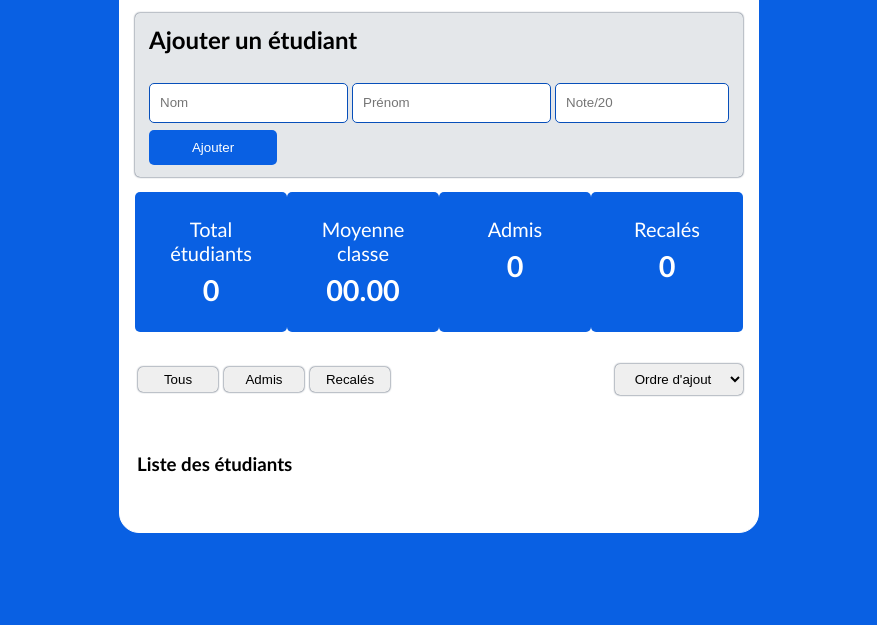
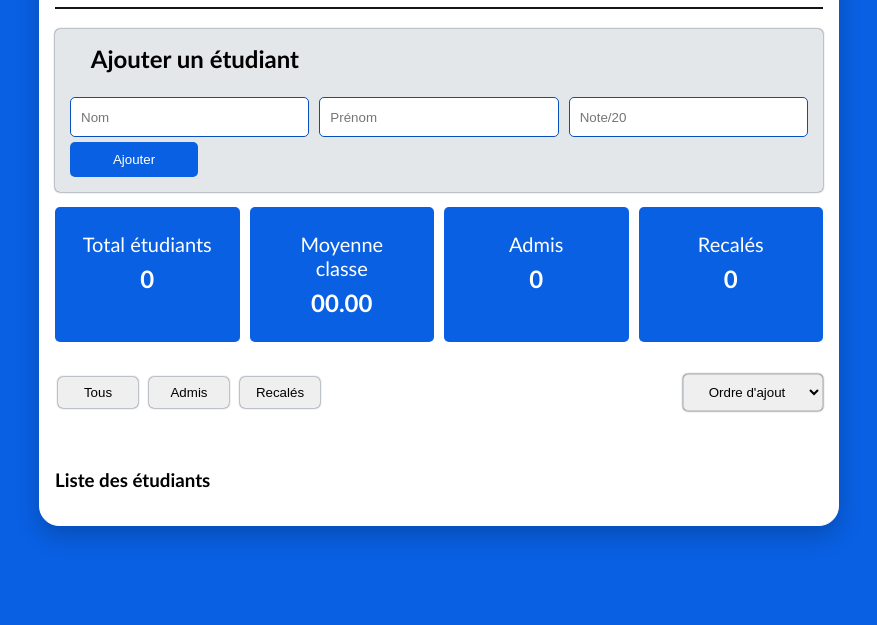
Before and after one commit to dahalanekassim1/gestionnaire-etudiants, a plain HTML site: page index.html in a window 1280 px wide. Shown: the part 175-800 px from the top of the page, without its empty margins (201-1078 px from the left). Drawn offline with Linux system fonts and the light colour scheme.

Commit message:
mise à jour du format sur les appareils

```diff
--- a/assets/css/style.css
+++ b/assets/css/style.css
@@ -29,7 +29,9 @@ body {
     background: #fff;
     border-radius: 20px;
     padding: 15px;
-    width: 50%;
+    width: 100%;
+    max-width: 800px;
+    box-shadow: 0 10px 25px rgba(0,0,0,0.2);
 }
 
 h1 {
@@ -40,18 +42,21 @@ h1 {
     line-height: 1.25;
     border-bottom: 2px solid var(--black);
     text-align: center;
+    padding-bottom: 10px;
+    margin-bottom: 20px;
 }
 
 h2 {
-    padding-left: 2px;
+    padding-left: 1.3rem;
     margin-bottom: 1.5rem;
 }
 
 .grup {
     background: #e4e7ea;
-    display: column;
+    display: flex;
+    flex-direction: column;
     margin-top: 20px;
-    padding: 12px;
+    padding: 15px;
     border-radius: 5px;
     box-shadow: 0 0 2px rgb(6, 25, 51);
 }
@@ -59,6 +64,8 @@ h2 {
 .input {
     display: flex;
     flex-direction: row;
+    flex-wrap: wrap;
+    gap: 10px;
 }
 .input input {
     border: 1px solid var(--blue-clair);
@@ -66,21 +73,19 @@ h2 {
 .input input:focus {
     border: 1px solid var(--blue-clair);
     box-shadow: 0 0 10px var(--blue-clair);
+    outline: none;
     transition: all .6s;
 }
 
 .champ {
-    width: 320px;
+    flex: 1 1 200px;
     height: 2.5rem;
     padding: 10px;
     border: 1px solid var(--black);
     border-radius: 5px;
-    margin: 2px;
-    margin-top: 5px;
 }
 
 .button {
-    padding-left: 2px;
     margin-top: 5px;
 }
 
@@ -90,28 +95,30 @@ h2 {
     background: rgb(9, 96, 227);
     color: var(--blanc);
     padding: 10px;
-    width: 8rem;
+    width: 100%;
     border: none;
+    cursor: pointer;
 }
 
 .btn:hover {
     background: rgb(7, 79, 186);
-    color: var(--blanc);
-    transition: all .6s;
+    transition: all .3s;
 }
 
 .grup2 {
     display: flex;
     justify-content: space-between;
+    flex-wrap: wrap;
+    gap: 10px;
+    margin-top: 15px;
 }
 
 .form-grup {
     background: rgb(9, 96, 227);
     padding: 25px;
     border-radius: 5px;
-    margin-top: 15px;
     color: var(--blanc);
-    width: 200px;
+    flex: 1 1 45%;
     text-align: center;
 }
 
@@ -121,33 +128,38 @@ h2 {
 
 .contenu {
     display: block;
-    font-size: 1.8rem;
+    font-size: 1.5rem;
     margin-top: .5rem;
 }
 
 .control {
     display: flex;
+    flex-wrap: wrap;
     justify-content: space-between;
+    gap: 15px;
     margin-top: 2rem;
 }
 
 .control .option {
     display: flex;
+    gap: 5px;
 }
 
 .control .option .btn2 {
     border: none;
+    border-radius: 5px;
     margin: 3px;
+    padding: 8px;
+    min-width: 5rem;
+    color: black;
+    box-shadow: 0 0 2px rgb(6, 25, 51);
+    cursor: pointer;
+}
+
+.control .option2 {
     border-radius: 5px;
     padding: 5px;
-    width: 5rem;
-    color: black;
-    box-shadow: 0 0 2px rgb(6, 25, 51);
-}
-
-.control .option .op2 {
-    border-radius: 5px;
-    padding: 6px;
+    border: 1px solid #ccc;
 }
 
 .op2:hover {
@@ -156,6 +168,7 @@ h2 {
 
 .btn2:hover {
     background: var(--blue-clair);
+    color: var(--blanc);
     transition: all .9s;
 }
 
@@ -168,6 +181,15 @@ h2 {
 
 h3 {
     margin-top: 3.6rem;
-    padding-left: 2px;
-    min-height: 4rem;
+    margin-bottom: 1.2rem;
 }
+
+@media (min-width: 768px) {
+    .form-grup {
+        flex: 1;
+    }
+
+    .btn {
+        width: 8rem;
+    }
+}
```
